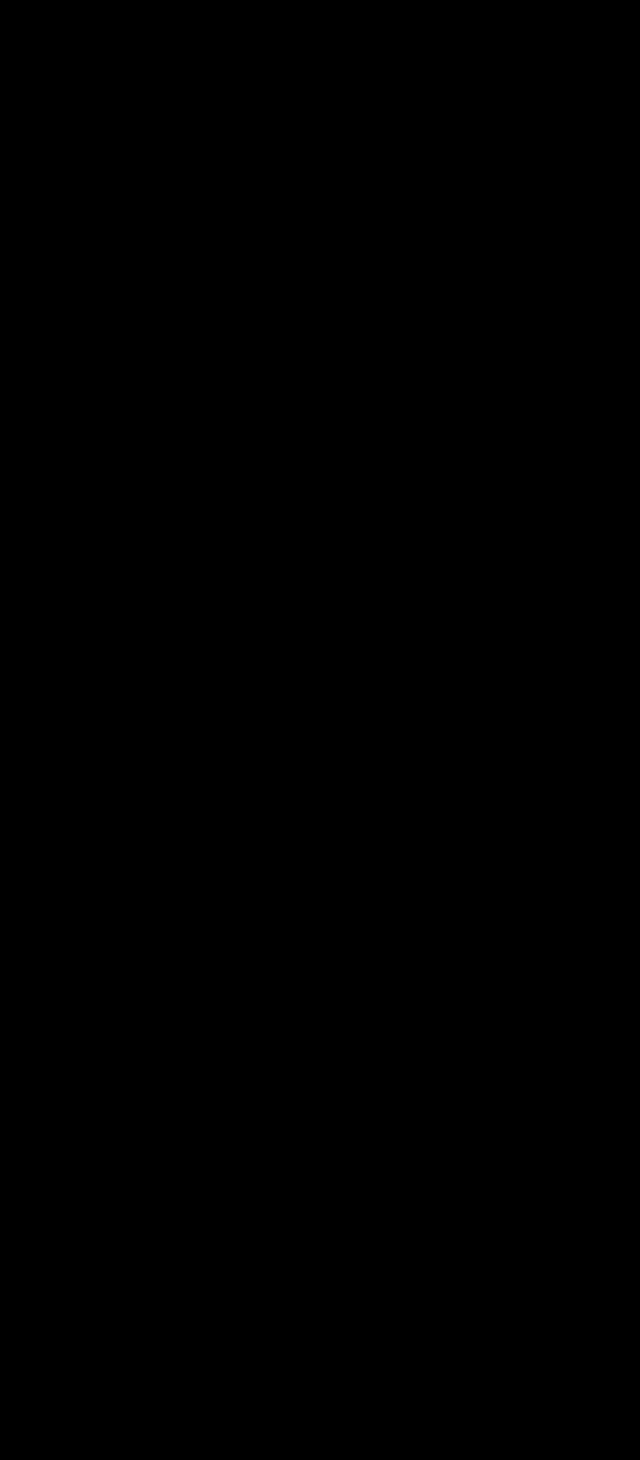
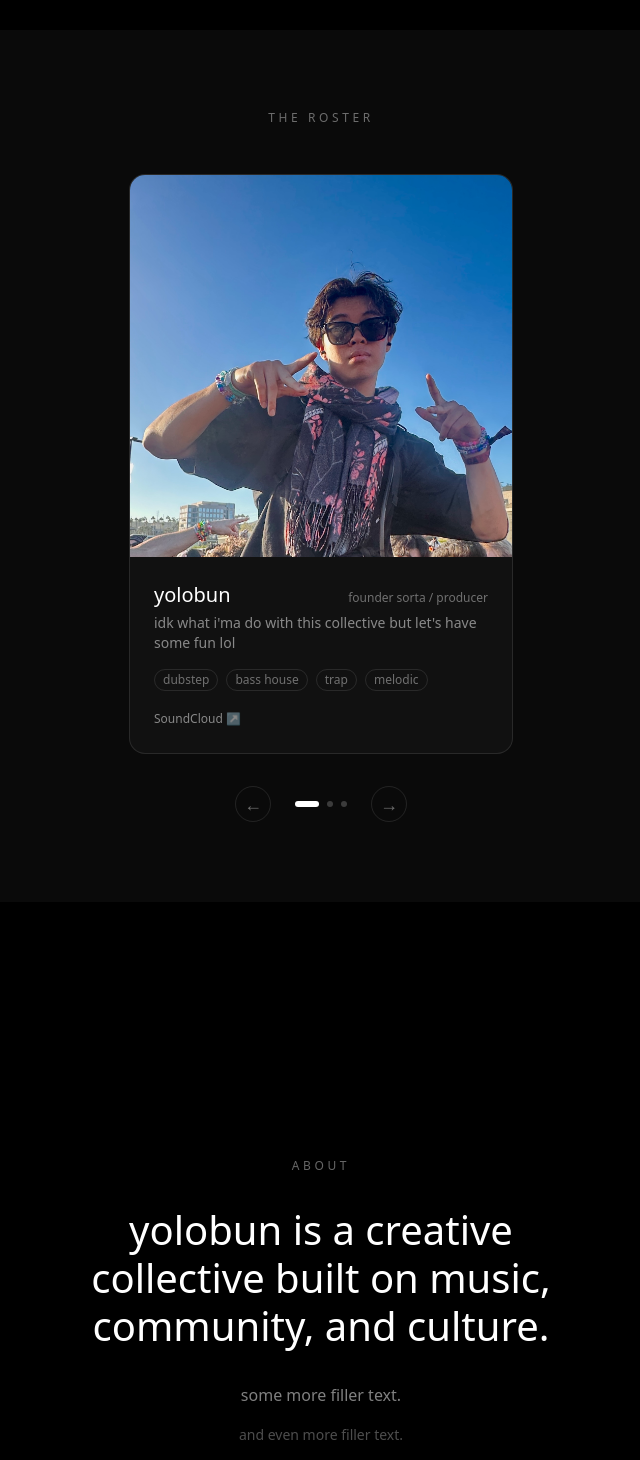
Before and after one commit to yolobunstudio/yolobun-web, a Next.js app: page / in a window 1280 px wide. Shown: the part 770-2230 px from the top of the page, without its empty margins (319-959 px from the left). Before the commit the page ends 800 px from the top, so only its background shows below. Built offline with nearby package versions, Linux system fonts and the light colour scheme.

Commit message:
feat: add yolobun artist card

```diff
--- a/app/globals.css
+++ b/app/globals.css
@@ -7,13 +7,15 @@
 html,
 body {
   height: 100%;
-  overflow: hidden;
 }
 
 body {
   min-width: 320px;
   background: #000;
   color: #fff;
+  overflow-y: scroll;
+  scroll-snap-type: y mandatory;
+  scroll-behavior: smooth;
 }
 
 @keyframes blink {
--- a/app/layout.tsx
+++ b/app/layout.tsx
@@ -3,7 +3,7 @@
 
 export const metadata: Metadata = {
   title: "yolobun",
-  description: "yolobun: creative, community, music, matcha, vibes.",
+  description: "yolobun: creative, community, music, idek, vibes.",
 };
 
 export default function RootLayout({
--- a/app/page.tsx
+++ b/app/page.tsx
@@ -1,57 +1,94 @@
 "use client";
 
-import { useEffect, useState } from "react";
+import { useEffect, useState, useRef } from "react";
+import Image from "next/image";
+import yolobunPortrait from "./media/henwoo niteharts.jpeg";
 
-const words = ["creative", "community", "music", "matcha", "vibes", "coming soon"];
+const words = ["creative", "community", "music", "idek", "vibes", "coming soon"];
 const typingDelay = 90;
 const deletingDelay = 55;
 const holdDelay = 1100;
 const nextWordDelay = 250;
 
+const artists = [
+  {
+    name: "yolobun",
+    role: "founder sorta / producer",
+    tags: ["dubstep", "bass house", "trap", "melodic"],
+    bio: "idk what i'ma do with this collective but let's have some fun lol",
+    soundcloud: "https://soundcloud.com/yolobunmusic",
+  },
+  {
+    name: "artist 02",
+    role: "Coming Soon",
+    tags: [],
+    bio: "A new voice joining the roster. Stay tuned.",
+  },
+  {
+    name: "artist 03",
+    role: "Coming Soon",
+    tags: [],
+    bio: "Something's brewing. Watch this space.",
+  },
+];
+
 export default function Home() {
   const [wordIndex, setWordIndex] = useState(0);
   const [letterIndex, setLetterIndex] = useState(words[0].length);
   const [isDeleting, setIsDeleting] = useState(true);
+  const [activeArtist, setActiveArtist] = useState(0);
+  const [dragging, setDragging] = useState(false);
+  const dragStartX = useRef(0);
   const typedWord = words[wordIndex].slice(0, letterIndex);
 
   useEffect(() => {
-    if (window.matchMedia("(prefers-reduced-motion: reduce)").matches) {
-      return;
-    }
+    if (window.matchMedia("(prefers-reduced-motion: reduce)").matches) return;
 
     const word = words[wordIndex];
     let delay = isDeleting ? deletingDelay : typingDelay;
 
-    if (!isDeleting && letterIndex === word.length) {
-      delay = holdDelay;
-    } else if (isDeleting && letterIndex === 0) {
-      delay = nextWordDelay;
-    }
+    if (!isDeleting && letterIndex === word.length) delay = holdDelay;
+    else if (isDeleting && letterIndex === 0) delay = nextWordDelay;
 
     const timeout = window.setTimeout(() => {
       if (!isDeleting && letterIndex === word.length) {
         setIsDeleting(true);
         return;
       }
-
       if (isDeleting && letterIndex === 0) {
         setIsDeleting(false);
-        setWordIndex((currentIndex) => (currentIndex + 1) % words.length);
+        setWordIndex((i) => (i + 1) % words.length);
         return;
       }
-
-      setLetterIndex((currentIndex) => currentIndex + (isDeleting ? -1 : 1));
+      setLetterIndex((i) => i + (isDeleting ? -1 : 1));
     }, delay);
 
     return () => window.clearTimeout(timeout);
   }, [isDeleting, letterIndex, wordIndex]);
 
+  const prev = () => setActiveArtist((i) => (i - 1 + artists.length) % artists.length);
+  const next = () => setActiveArtist((i) => (i + 1) % artists.length);
+
+  const onDragStart = (x: number) => {
+    setDragging(true);
+    dragStartX.current = x;
+  };
+  const onDragEnd = (x: number) => {
+    if (!dragging) return;
+    setDragging(false);
+    const delta = dragStartX.current - x;
+    if (Math.abs(delta) > 40) delta > 0 ? next() : prev();
+  };
+
   return (
-    <main
+    <main>
+      {/* Hero */}
+      <section
         className="relative grid min-h-dvh place-items-center p-6"
+        style={{ scrollSnapAlign: "start" }}
         aria-label="yolobun landing page"
       >
-      <section className="grid translate-y-[-1vh] place-items-center gap-3.5 text-center">
+        <div className="grid translate-y-[-1vh] place-items-center gap-3.5 text-center">
           <h1 className="m-0 text-[clamp(56px,11vw,144px)] font-medium leading-[0.9] tracking-normal">
             yolobun
           </h1>
@@ -65,6 +102,126 @@
               aria-hidden="true"
             />
           </p>
+        </div>
+        {/* Scroll hint */}
+        <div className="absolute bottom-8 left-1/2 -translate-x-1/2 flex flex-col items-center gap-2 text-white/30 text-xs tracking-widest uppercase">
+          <span>scroll</span>
+          <span className="block h-6 w-px bg-white/20" />
+        </div>
+      </section>
+
+      {/* Artists */}
+      <section
+        className="relative min-h-dvh flex flex-col items-center justify-center px-6 py-20 bg-[#0a0a0a]"
+        style={{ scrollSnapAlign: "start" }}
+        aria-label="artists"
+      >
+        <h2 className="mb-12 text-xs tracking-[0.3em] uppercase text-white/40">The Roster</h2>
+
+        <div
+          className="w-full max-w-sm select-none cursor-grab active:cursor-grabbing"
+          onMouseDown={(e) => onDragStart(e.clientX)}
+          onMouseUp={(e) => onDragEnd(e.clientX)}
+          onTouchStart={(e) => onDragStart(e.touches[0].clientX)}
+          onTouchEnd={(e) => onDragEnd(e.changedTouches[0].clientX)}
+        >
+          {/* Card */}
+          <div className="rounded-2xl border border-white/10 bg-[#111] overflow-hidden">
+            {/* Artist image */}
+            <div className="w-full aspect-square bg-[#1a1a1a] flex items-center justify-center">
+              {activeArtist === 0 ? (
+                <Image
+                  src={yolobunPortrait}
+                  alt="yolobun at a show"
+                  className="h-full w-full object-cover object-center"
+                  priority
+                />
+              ) : (
+                <div className="text-white/10 text-7xl font-bold select-none">
+                  {artists[activeArtist].name.slice(0, 1).toUpperCase()}
+                </div>
+              )}
+            </div>
+            {/* Info */}
+            <div className="p-6">
+              <div className="flex items-baseline justify-between mb-1">
+                <h3 className="text-xl font-medium">{artists[activeArtist].name}</h3>
+                <span className="text-xs text-white/40">{artists[activeArtist].role}</span>
+              </div>
+              <p className="text-sm text-white/50 mb-4">{artists[activeArtist].bio}</p>
+              <div className="flex gap-2 flex-wrap">
+                {artists[activeArtist].tags.map((tag) => (
+                  <span
+                    key={tag}
+                    className="px-2 py-0.5 rounded-full border border-white/10 text-xs text-white/40"
+                  >
+                    {tag}
+                  </span>
+                ))}
+              </div>
+              {artists[activeArtist].soundcloud && (
+                <a
+                  href={artists[activeArtist].soundcloud}
+                  target="_blank"
+                  rel="noreferrer"
+                  className="mt-5 inline-flex text-xs text-white/50 transition-colors hover:text-white"
+                >
+                  SoundCloud ↗
+                </a>
+              )}
+            </div>
+          </div>
+        </div>
+
+        {/* Controls */}
+        <div className="mt-8 flex items-center gap-6">
+          <button
+            onClick={prev}
+            className="h-9 w-9 rounded-full border border-white/10 text-white/40 hover:border-white/30 hover:text-white/70 transition-colors flex items-center justify-center text-lg"
+            aria-label="previous artist"
+          >
+            ←
+          </button>
+          <div className="flex gap-2">
+            {artists.map((_, i) => (
+              <button
+                key={i}
+                onClick={() => setActiveArtist(i)}
+                className={`h-1.5 rounded-full transition-all duration-300 ${
+                  i === activeArtist ? "w-6 bg-white" : "w-1.5 bg-white/20"
+                }`}
+                aria-label={`go to artist ${i + 1}`}
+              />
+            ))}
+          </div>
+          <button
+            onClick={next}
+            className="h-9 w-9 rounded-full border border-white/10 text-white/40 hover:border-white/30 hover:text-white/70 transition-colors flex items-center justify-center text-lg"
+            aria-label="next artist"
+          >
+            →
+          </button>
+        </div>
+      </section>
+
+      {/* About */}
+      <section
+        className="relative min-h-dvh flex flex-col items-center justify-center px-6 py-20"
+        style={{ scrollSnapAlign: "start" }}
+        aria-label="about"
+      >
+        <div className="max-w-lg text-center">
+          <h2 className="mb-8 text-xs tracking-[0.3em] uppercase text-white/40">About</h2>
+          <p className="text-[clamp(22px,4vw,40px)] font-medium leading-[1.2] mb-8">
+            yolobun is a creative collective built on music, community, and culture.
+          </p>
+          <p className="text-white/50 text-base leading-relaxed mb-4">
+            some more filler text.
+          </p>
+          <p className="text-white/30 text-sm leading-relaxed">
+            and even more filler text.
+          </p>
+        </div>
       </section>
     </main>
   );
```
Also changed, not shown: app/media/henwoo niteharts.jpeg (added). Lines whose indentation alone changed are shown as unchanged.
